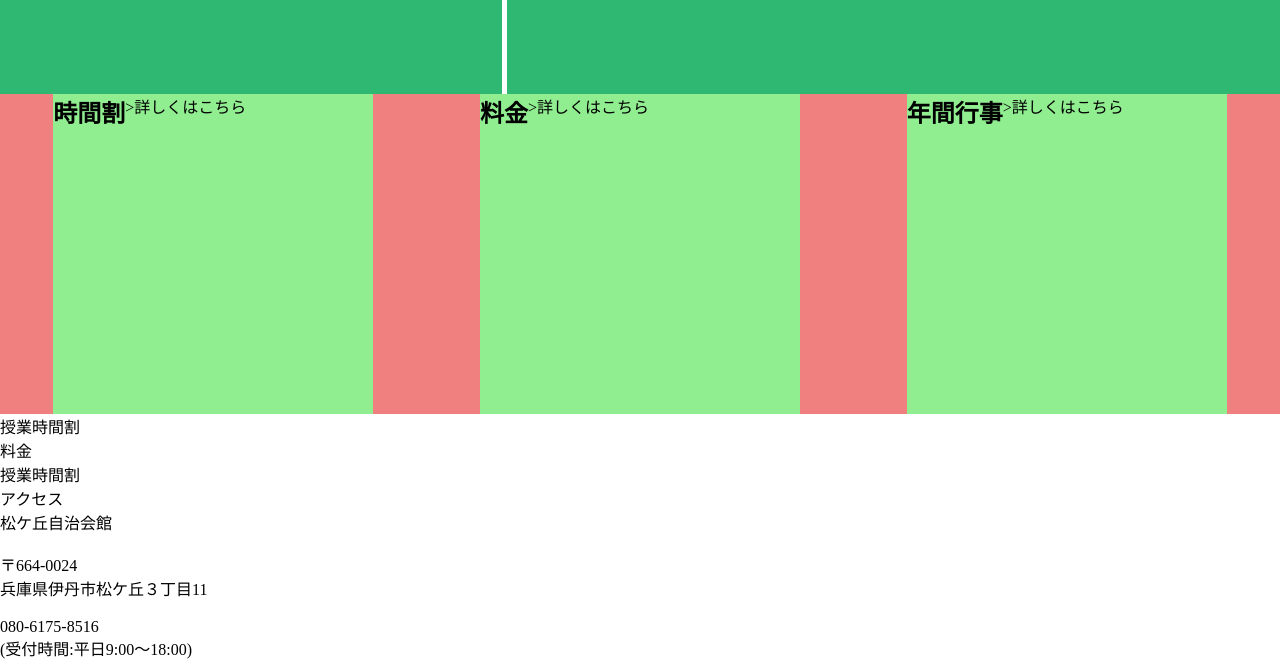
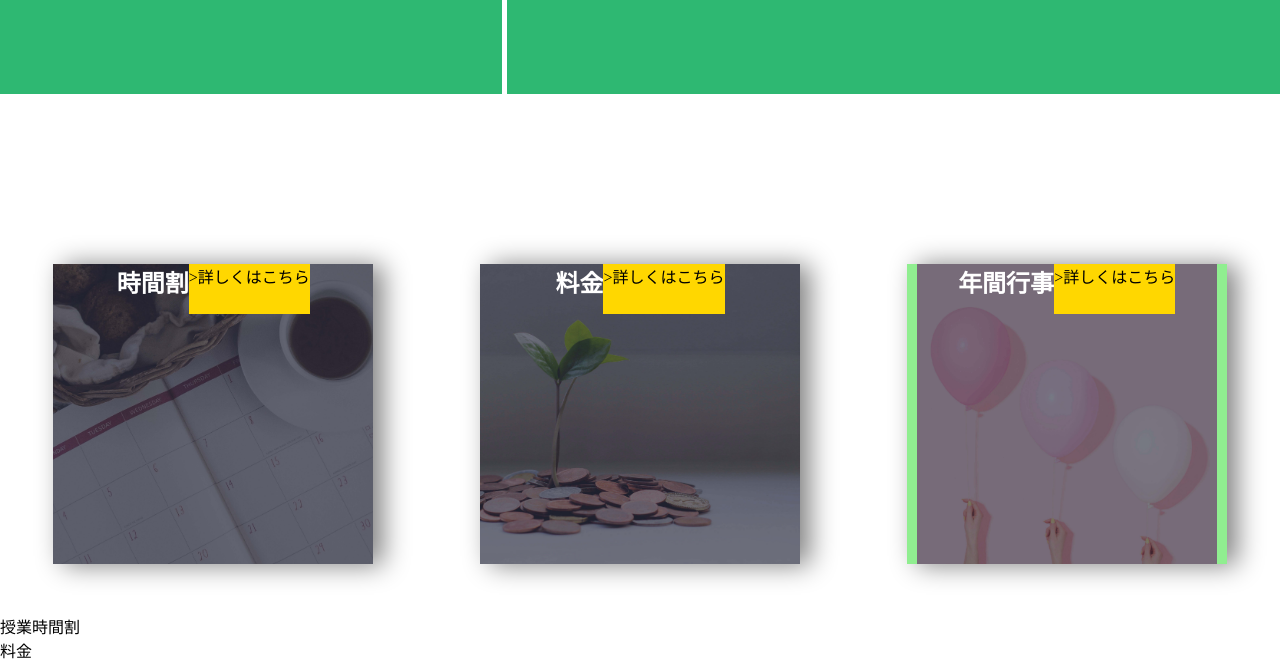
Before and after one commit to Queenshiba/Futaba, a plain HTML site: page dist/index.html in a window 1280 px wide. Shown: the part 1546-2210 px from the top of the page. Drawn offline with nearby package versions, Linux system fonts and the light colour scheme; some packages are replaced by stand-ins of ours.

Commit message:
add imgs in boxes

```diff
--- a/dist/index.html
+++ b/dist/index.html
@@ -87,17 +87,17 @@
     </div>
 
     <div id="wrap-3boxes">
-        <div class="box">
+        <div class="box" id="box1">
             <h2 class="title-inbox">時間割</h2>
-            <a href="#">>詳しくはこちら</a>
+            <div class="detail-btn"><a href="#">>詳しくはこちら</a></div>
         </div>
-        <div class="box">
+        <div class="box" id="box2">
             <h2 class="title-inbox">料金</h2>
-            <a href="#">>詳しくはこちら</a>
+            <div class="detail-btn"><a href="#">>詳しくはこちら</a></div>
         </div>
-        <div class="box">
+        <div class="box" id="box3">
             <h2 class="title-inbox">年間行事</h2>
-            <a href="#">>詳しくはこちら</a>
+            <div class="detail-btn"><a href="#">>詳しくはこちら</a></div>
         </div>
     </div>
 
--- a/dist/style.css
+++ b/dist/style.css
@@ -6,8 +6,8 @@
 /* landing page */
 
 #lp-container-laptop {
+    height: 90vh;
     background-image: url(/dist/img/futaba-lp.jpg);
-    height: 90vh;
     background-size: auto 100%;
     background-repeat: no-repeat;
     background-position: center;
@@ -169,9 +169,10 @@ a {
 /* 3boxes-wrap */
 
 #wrap-3boxes {
-    background-color: lightcoral;
     display: flex;
     flex-direction: row;
+    padding: 50px 0;
+    margin-top: 15vh;
 }
 
 .box {
@@ -179,7 +180,30 @@ a {
     display: flex;
     flex-direction: column;
     width: 25vw;
-    min-height: 25vw;
+    min-height: 300px;
+    background-size: auto 100%;
+    background-repeat: no-repeat;
+    background-position: center;
+    box-shadow: 10px 1px 25px gray;
+    color: white;
+    justify-content: center;
+}
+.detail-btn{
+    background-color: gold;
+    color: white;
+    height: 50px;
+}
+#box1 {
+    background-image: url(/dist/img/schedule.jpg);
+}
+
+#box2 {
+    background-image: url(/dist/img/price.jpg);
+}
+
+
+#box3 {
+    background-image: url(/dist/img/events.jpg);
 }
 
 /* schedule */
```
Also changed, not shown: dist/img/events.jpg (added), dist/img/price.jpg (added), dist/img/schedule.jpg (added). Lines whose indentation alone changed are shown as unchanged.
